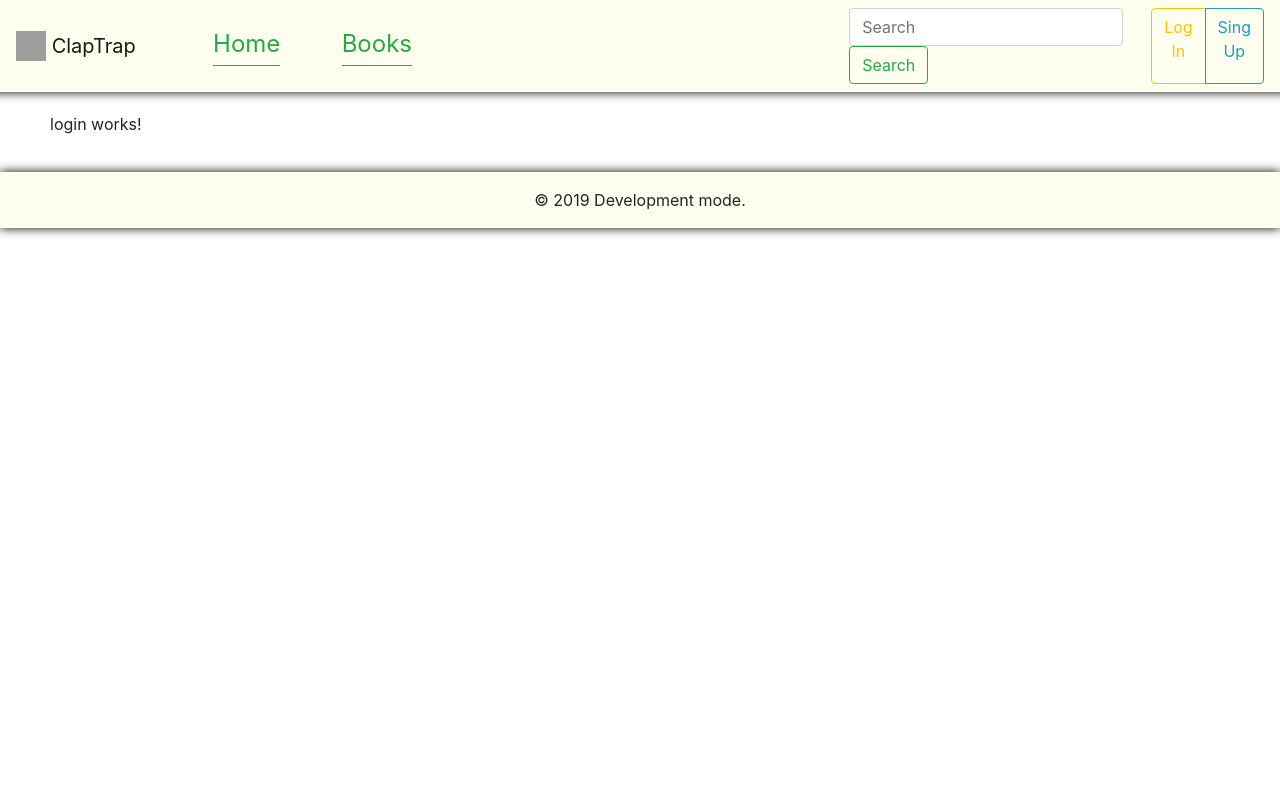
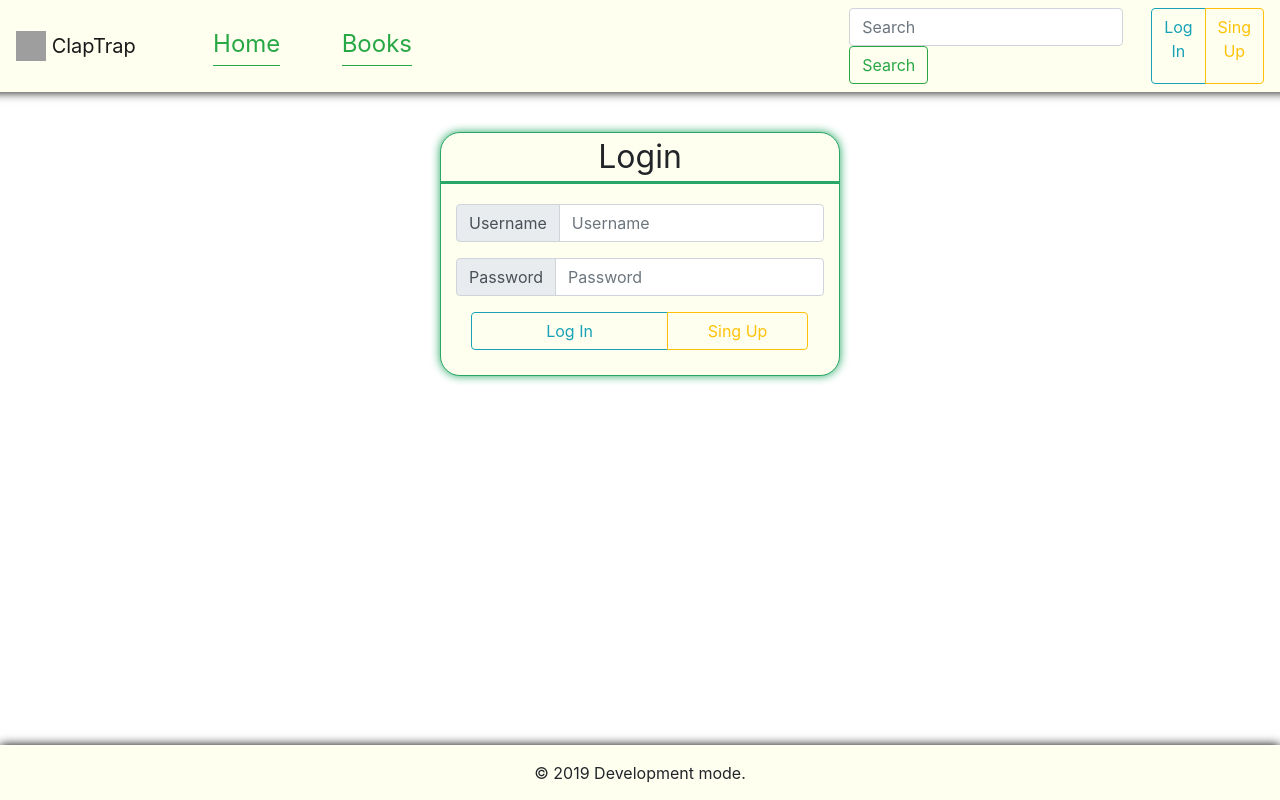
Before and after one commit to DimaMorgun/JSFSTP-Task-1, an Angular app in the folder client/: page /auth/login in a window 1280 px wide. Built offline with nearby package versions, Linux system fonts and the light colour scheme; grey boxes are pictures that could not be loaded.

Commit message:
Fixed footer. Added login sign up markup.

```diff
--- a/client/src/app/auth/login/login.component.html
+++ b/client/src/app/auth/login/login.component.html
@@ -1 +1,28 @@
-<p>login works!</p>
+<div class="row login-container">
+    <div class="col-md-12 text-center login-title">Login</div>
+    <div class="col-md-12">
+        <div class="input-group mb-3">
+            <div class="input-group-prepend">
+                <span class="input-group-text" id="basic-addon1">Username</span>
+            </div>
+            <input type="text" class="form-control" placeholder="Username" aria-label="Username"
+                aria-describedby="basic-addon1">
+        </div>
+    </div>
+    <div class="col-md-12">
+        <div class="input-group mb-3">
+            <div class="input-group-prepend">
+                <span class="input-group-text" id="basic-addon1">Password</span>
+            </div>
+            <input type="password" class="form-control" placeholder="Password" aria-label="Password"
+                aria-describedby="basic-addon1">
+        </div>
+    </div>
+    <div class="col-md-12">
+        <div class="btn-group col-md-12">
+            <button class="btn btn-outline-info col-md-7">Log In</button>
+            <a class="btn btn-outline-warning col-md-5" [routerLink]="['/auth/sign-up']">Sing Up</a>
+        </div>
+    </div>
+
+</div>
--- a/client/src/app/auth/login/login.component.sass
+++ b/client/src/app/auth/login/login.component.sass
@@ -0,0 +1,13 @@
+.login-container
+    margin: 20px auto
+    width: 400px
+    background-color: ivory
+    padding: 0 0px 25px 0px
+    border: 1px solid #28a766
+    border-radius: 20px
+    box-shadow: 0px 0px 10px 0px #28a766
+
+    & > .login-title
+        margin-bottom: 20px
+        border-bottom: 3px solid #28a766
+        font-size: 2em
--- a/client/src/app/auth/sing-up/sing-up.component.html
+++ b/client/src/app/auth/sing-up/sing-up.component.html
@@ -1 +1,28 @@
-<p>sing-up works!</p>
+<div class="row sign-up-container">
+    <div class="col-md-12 text-center sign-up-title">Sign Up</div>
+    <div class="col-md-12">
+        <div class="input-group mb-3">
+            <div class="input-group-prepend">
+                <span class="input-group-text" id="basic-addon1">Username</span>
+            </div>
+            <input type="text" class="form-control" placeholder="Username" aria-label="Username"
+                aria-describedby="basic-addon1">
+        </div>
+    </div>
+    <div class="col-md-12">
+        <div class="input-group mb-3">
+            <div class="input-group-prepend">
+                <span class="input-group-text" id="basic-addon1">Password</span>
+            </div>
+            <input type="password" class="form-control" placeholder="Password" aria-label="Password"
+                aria-describedby="basic-addon1">
+        </div>
+    </div>
+    <div class="col-md-12">
+        <div class="btn-group col-md-12">
+            <button class="btn btn-outline-info col-md-7">Sign Up</button>
+            <a class="btn btn-outline-warning col-md-5" [routerLink]="['/auth/login']">Login</a>
+        </div>
+    </div>
+
+</div>
--- a/client/src/app/auth/sing-up/sing-up.component.sass
+++ b/client/src/app/auth/sing-up/sing-up.component.sass
@@ -0,0 +1,13 @@
+.sign-up-container
+    margin: 20px auto
+    width: 400px
+    background-color: ivory
+    padding: 0 0px 25px 0px
+    border: 1px solid #28a766
+    border-radius: 20px
+    box-shadow: 0px 0px 10px 0px #28a766
+
+    & > .sign-up-title
+        margin-bottom: 20px
+        border-bottom: 3px solid #28a766
+        font-size: 2em
--- a/client/src/app/shared/footer/footer.component.html
+++ b/client/src/app/shared/footer/footer.component.html
@@ -1,6 +1,6 @@
-<footer class="page-footer font-small blue">
+<footer class="page-footer font-small blue fixed-bottom">
     <p></p>
-    <div class="footer-copyright text-center py-3">
+    <div class="footer-copyright text-center">
         © 2019 {{isProduction ? 'Production' : 'Development'}} mode.
     </div>
 </footer>
--- a/client/src/app/shared/footer/footer.component.sass
+++ b/client/src/app/shared/footer/footer.component.sass
@@ -1,4 +1,5 @@
 footer
     width: 100%
+    padding-bottom: 15px
     background-color: ivory
     box-shadow: 0px 0px 10px 0px black
--- a/client/src/app/shared/layout-default/layout-default.component.html
+++ b/client/src/app/shared/layout-default/layout-default.component.html
@@ -1,6 +1,6 @@
 <app-nav-header></app-nav-header>
 
-<div class="content-wrapper d-flex">
+<div class="content-wrapper d-flex justify-content-center">
     <router-outlet></router-outlet>
 </div>
 
--- a/client/src/app/shared/layout-default/layout-default.component.sass
+++ b/client/src/app/shared/layout-default/layout-default.component.sass
@@ -1,2 +1,2 @@
 .content-wrapper
-    margin: 20px 50px
+    margin: 20px 50px 75px 50px
--- a/client/src/app/shared/nav-header/nav-header.component.html
+++ b/client/src/app/shared/nav-header/nav-header.component.html
@@ -20,8 +20,8 @@
         </form>
 
         <div class="btn-group">
-            <a class="btn btn-outline-warning" [routerLink]="['/auth/login']">Log In</a>
-            <a class="btn btn-outline-info" [routerLink]="['/auth/sign-up']">Sing Up</a>
+            <a class="btn btn-outline-info" [routerLink]="['/auth/login']">Log In</a>
+            <a class="btn btn-outline-warning" [routerLink]="['/auth/sign-up']">Sing Up</a>
         </div>
     </div>
 </nav>
```
